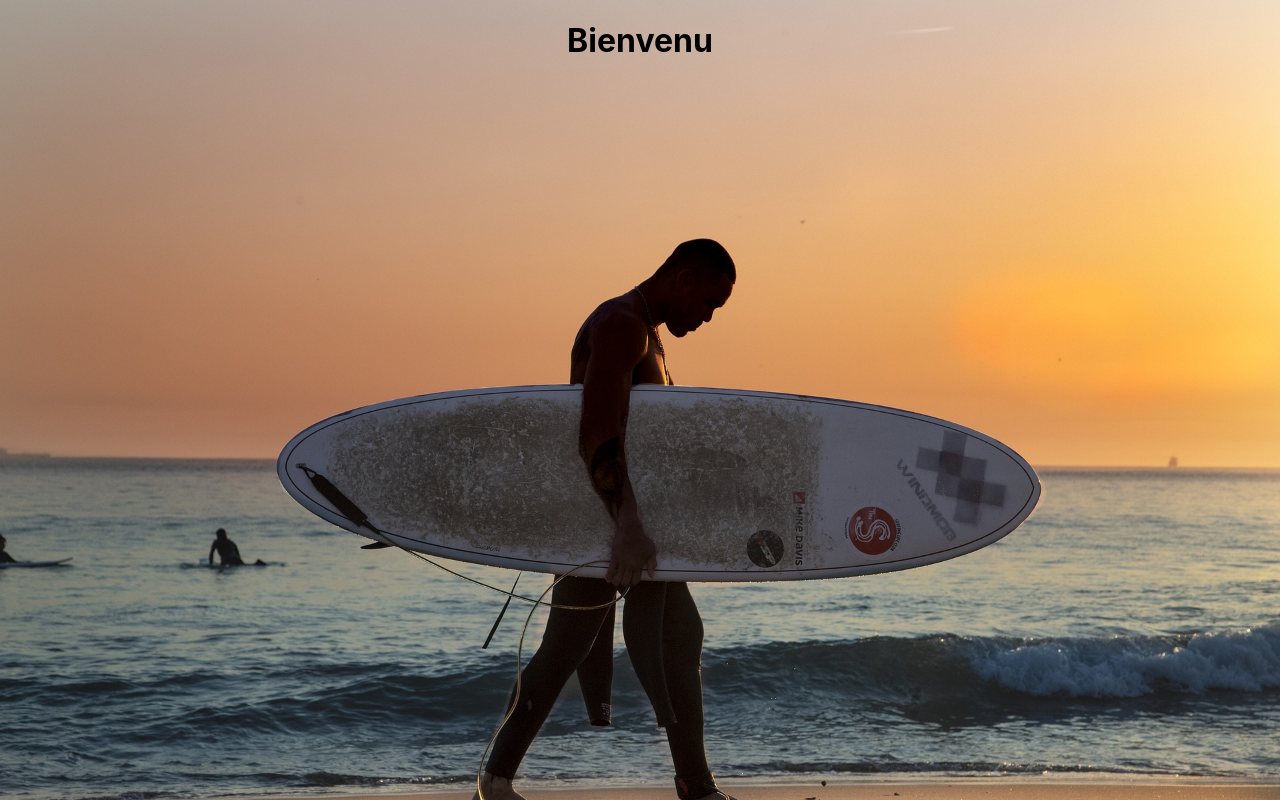
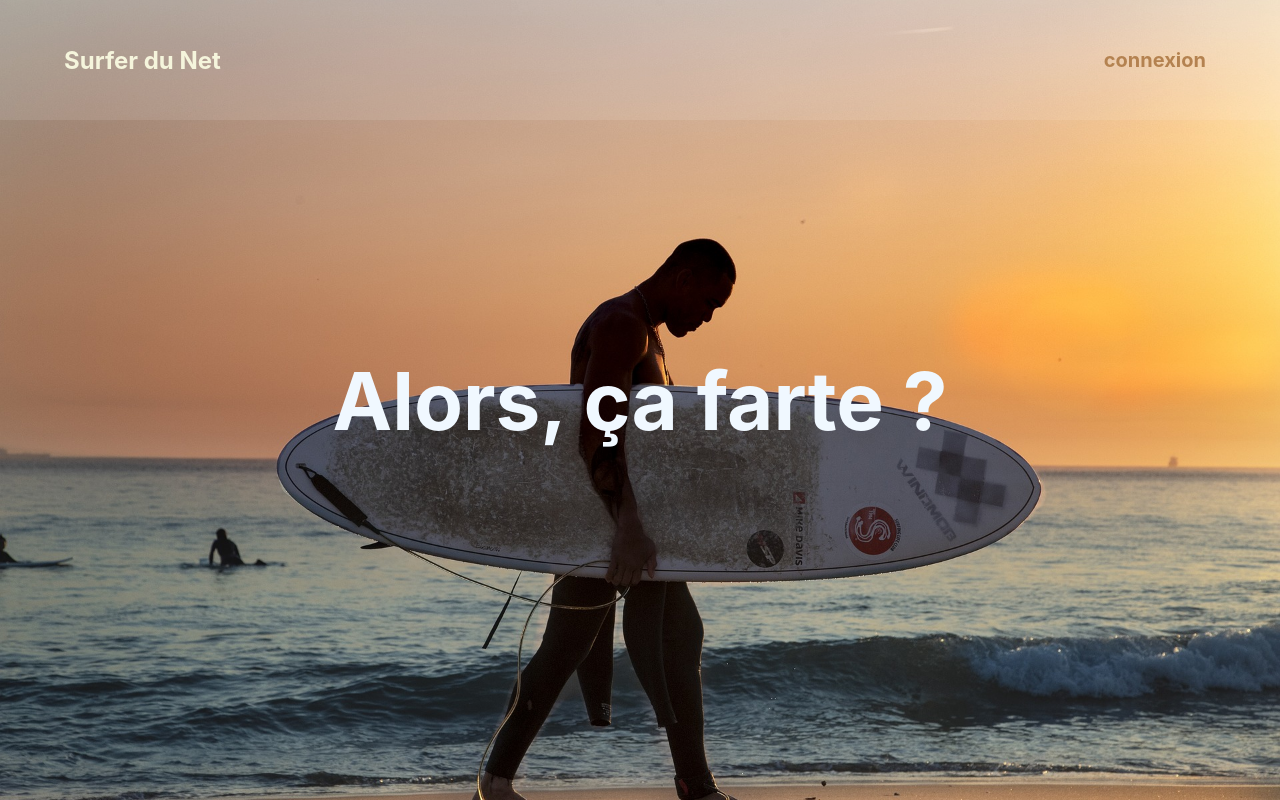
Before and after one commit to Anthony-Jhoiro/surfer-du-web-client, a React (Create React App) app: page / in a window 1280 px wide. Built offline with nearby package versions, Linux system fonts and the light colour scheme.

Commit message:
first view de la page d'accueil

```diff
--- a/src/components/header.js
+++ b/src/components/header.js
@@ -1,7 +1,22 @@
 import React from 'react'
+
+// styles
+import "../styles/components/header.css"
+
+// material ui
+import Grid from '@material-ui/core/Grid';
+import { Link } from 'react-router-dom';
+
 
 export default function Header(props){
     return (
-        <h1>Bienvenu</h1>
+        <nav>
+            <Grid container justify="flex-start" alignItems="center">
+                <h1 className="ml">Surfer du Net</h1>
+            </Grid>
+            <Grid container justify="flex-end" alignItems="center">
+                <Link to="/" className="mr styledLinks white"> connexion </Link>
+            </Grid>
+        </nav>
     )
 }
--- a/src/pages/welcome.js
+++ b/src/pages/welcome.js
@@ -1,12 +1,21 @@
 import React from 'react'
-import Header from '../components/header'
+
+// material ui
+import Grid from '@material-ui/core/Grid';
+
+// styles
 import "../styles/pages/welcome.css"
 
+// composants
+import Header from "../components/header"
 
 export default function Welcome(props){
-
-return (
-    <Header/>
-)
-
+    return (
+        <>
+            <Header/>
+            <Grid container justify="center" alignItems="center" className="firstViewGrid">
+                <h1 className="white title">Alors, ça farte ?</h1>
+            </Grid>
+        </>
+    );
 }
--- /dev/null
+++ b/src/styles/components/header.css
@@ -0,0 +1,32 @@
+nav {
+    background-color: rgba(255,255,255,0.1);
+    color: beige;
+    display: flex;
+    justify-content: space-between;
+    align-items: center;
+    height: 15vh;
+    width: 100vw;
+    position: fixed;
+}
+
+.ml {
+    margin-left: 10%;
+}
+
+.mr {
+    margin-right: 10%;
+}
+
+.styledLinks {
+    text-decoration: none;
+    transition: all 0.5s;
+    color: rgb(180,130,80);
+    font-weight: bold;
+    font-size: 1.25em;
+    padding: 10px;
+    border-radius: 5px;
+}
+
+.styledLinks:hover {
+    background-color: rgba(255,255,255,0.3);
+}
--- a/src/styles/pages/welcome.css
+++ b/src/styles/pages/welcome.css
@@ -3,3 +3,16 @@ html {
     background-position: fixed;
     background-size: cover;
 }
+
+.firstViewGrid {
+    width: 100vw;
+    height: 100vh;
+}
+
+.white {
+    color: aliceblue;
+}
+
+.title {
+    font-size: 5em;
+}
```
